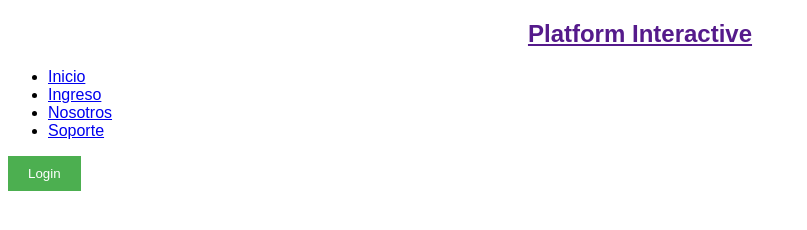
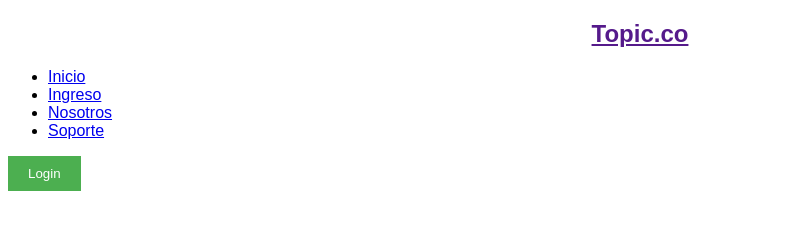
Before and after one commit to LeyendaWar/Project-Plataform-Interactive, a plain HTML site: page Fronted/index.html in a window 1280 px wide. Shown: the whole page, without its empty margins (0-807 px from the left). Drawn offline with Linux system fonts and the light colour scheme.

Commit message:
Co-authored-by: guslagos <guslagos@users.noreply.github.com>

```diff
--- a/Fronted/index.html
+++ b/Fronted/index.html
@@ -4,14 +4,14 @@
     <meta charset="UTF-8" />
     <meta http-equiv="X-UA-Compatible" content="IE=edge" />
     <meta name="viewport" content="width=device-width, initial-scale=1.0" />
-    <title>Proyecto interactivo</title>
+    <title>Topic.co</title>
     <link rel="stylesheet" href="css/style.css" />
   </head>
   <body>
     <header class="header">
       <nav class="nav container">
         <a href="" class="navS">
-            <h1>Platform Interactive</h1>
+            <h1>Topic.co</h1>
         </a>
         <div class="navM" id="nav-menu">
             <ul class="listNav">
```
